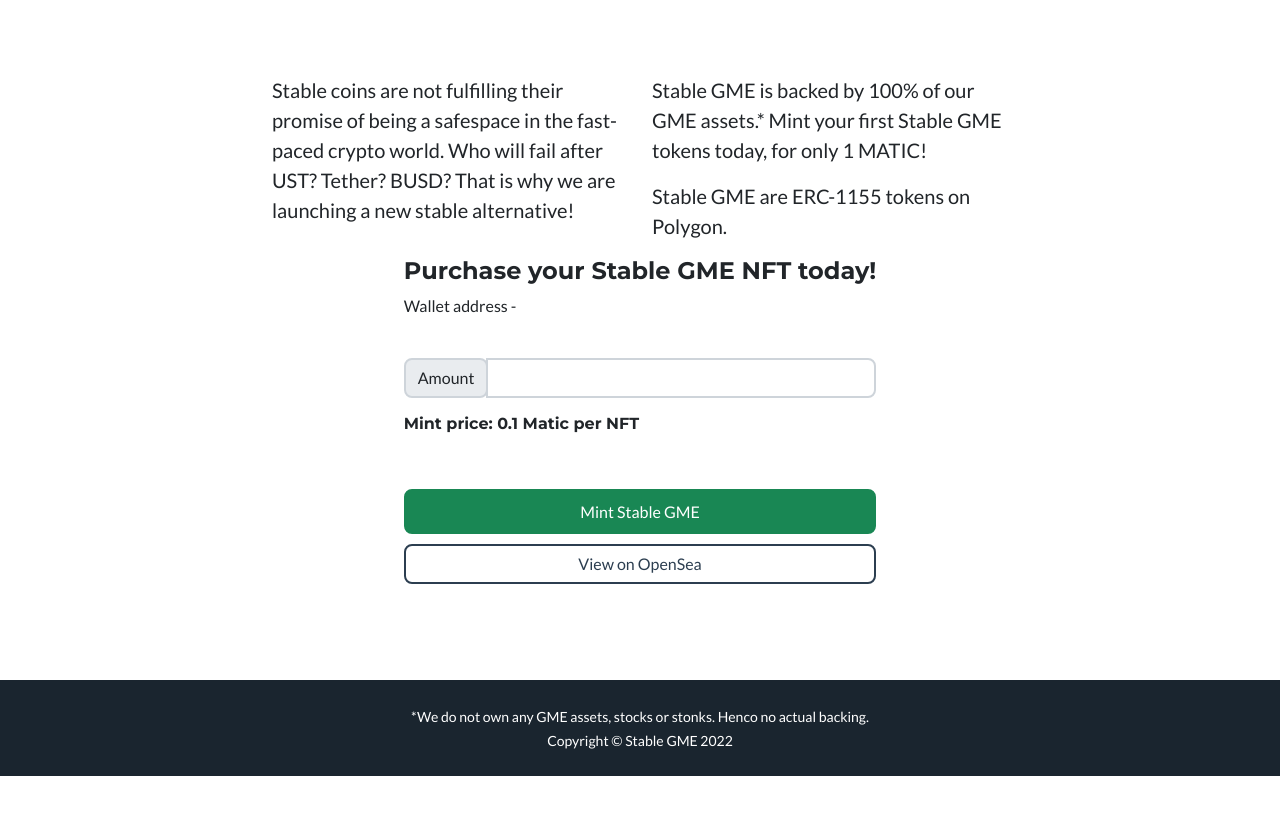
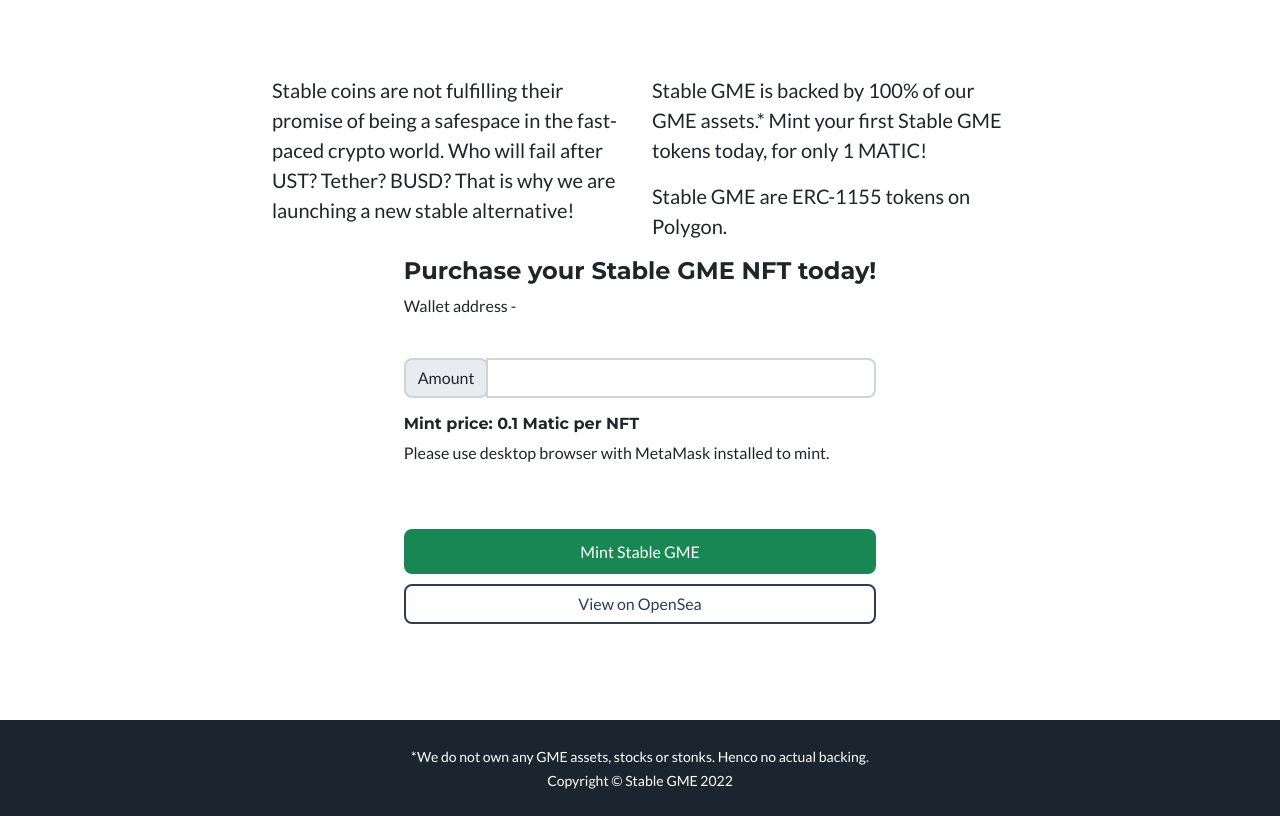
Before and after one commit to kinggongzilla/kinggongzilla.github.io, a plain HTML site: page index.html in a window 1280 px wide. Shown: the part 922-1738 px from the top of the page. Before the commit the page ends 1698 px from the top, so only its background shows below. Drawn offline with nearby package versions, Linux system fonts and the light colour scheme.

Commit message:
add use desktop info

```diff
--- a/index.html
+++ b/index.html
@@ -65,7 +65,10 @@
                             </div>
                             <input type="number" name="amount" name="tokenId" class="form-control" aria-label="Sizing example input" aria-describedby="inputGroup-sizing-default">
                         </div>
-                        <div><p class="h6">Mint price: 0.1 Matic per NFT</p></div>
+                        <div>
+                            <p class="h6">Mint price: 0.1 Matic per NFT</p>
+                            <p>Please use desktop browser with MetaMask installed to mint.</p>
+                        </div>
 
                         <br>
                         <br>
```
